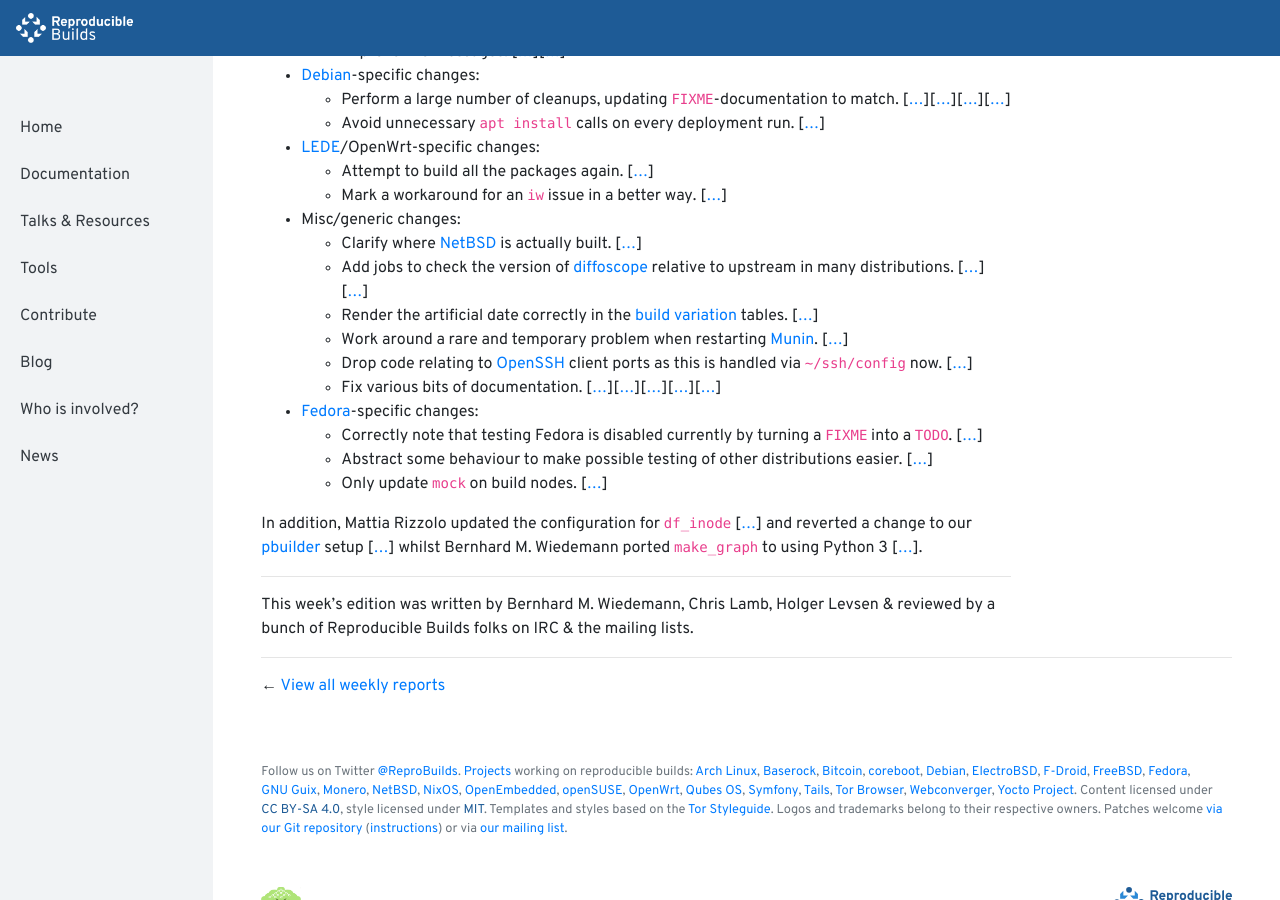
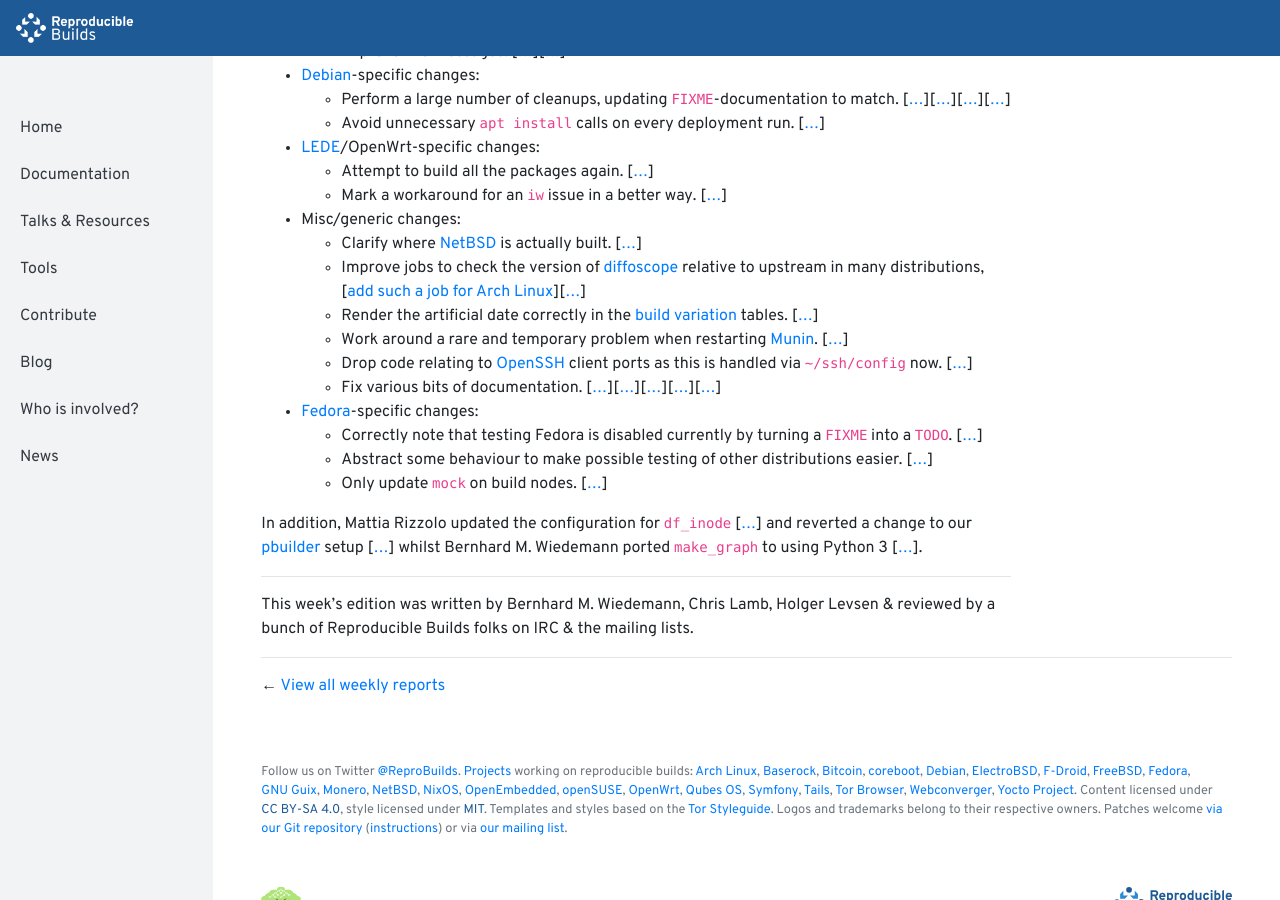
Before and after one commit to prototypefund/reproducible-website, a Jekyll site: the page built from _blog/posts/198.md, in a window 1280 px wide and 900 px high, scrolled down 2080 px. Built offline with Jekyll 4.4.1, drawn with Linux system fonts in a browser that asks for light colours.

Commit message:
198: mention new job for testing diffoscope up2dateness on Arch Linux
Signed-off-by: Holger Levsen <holger@layer-acht.org>

```diff
--- a/_blog/posts/198.md
+++ b/_blog/posts/198.md
@@ -63,7 +63,7 @@
 
 * Misc/generic changes:
     * Clarify where [NetBSD](https://www.netbsd.org/) is actually built. [[...](https://salsa.debian.org/qa/jenkins.debian.net/commit/3cb41677)]
-    * Add jobs to check the version of [diffoscope](https://diffoscope.org/) relative to upstream in many distributions. [[...](https://salsa.debian.org/qa/jenkins.debian.net/commit/2a00fdfd)][[...](https://salsa.debian.org/qa/jenkins.debian.net/commit/68d43d67)]
+    * Improve jobs to check the version of [diffoscope](https://diffoscope.org/) relative to upstream in many distributions, [[add such a job for Arch Linux](https://salsa.debian.org/qa/jenkins.debian.net/commit/2a00fdfd)][[...](https://salsa.debian.org/qa/jenkins.debian.net/commit/68d43d67)]
     * Render the artificial date correctly in the [build variation](https://tests.reproducible-builds.org/debian/index_variations.html) tables. [[...](https://salsa.debian.org/qa/jenkins.debian.net/commit/7ea459db)]
     * Work around a rare and temporary problem when restarting [Munin](http://munin-monitoring.org/). [[...](https://salsa.debian.org/qa/jenkins.debian.net/commit/8efeaf25)]
     * Drop code relating to [OpenSSH](https://openssh.org) client ports as this is handled via `~/ssh/config` now. [[...](https://salsa.debian.org/qa/jenkins.debian.net/commit/874a6e23)]
```
